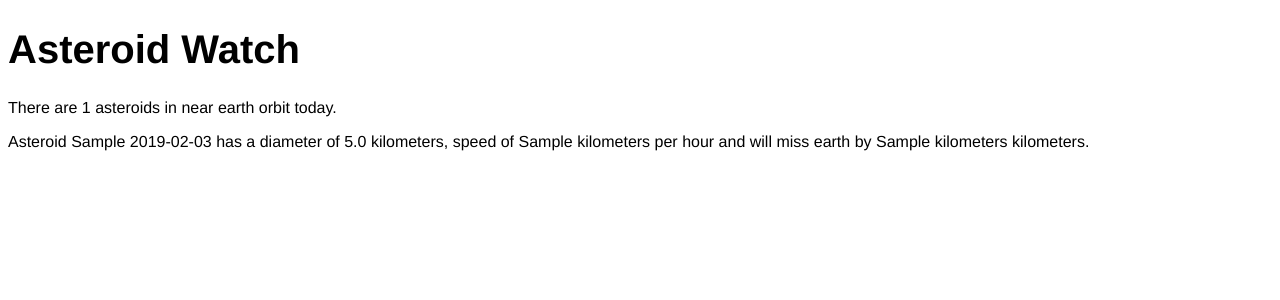
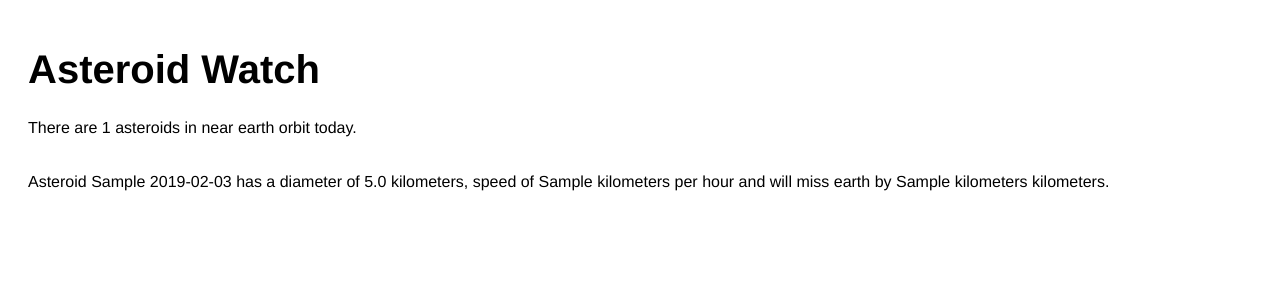
Before and after one commit to hpellis/asteroid_watch, a Flask app: page /result in a window 1280 px wide. Shown: the top 300 px of the page. Run offline with Flask 2, Linux system fonts and the light colour scheme; a database or web service that is not in the repository returns one stand-in record (values such as "Sample title"); data that the repository does not hold is empty.

Commit message:
css styling

```diff
--- a/static/css/main.css
+++ b/static/css/main.css
@@ -2,12 +2,17 @@
 h1 {
   font-size: 40px;
   font-family: helvetica;
-
+  padding-top: 20px;
+  padding-left: 20px;
 }
 
 
 p {
   font-family: 'helvetica';
   font-size: 16px;
+  padding-left: 20px;
+}
 
+#headline {
+padding-bottom: 20px;
 }
--- a/templates/result.html
+++ b/templates/result.html
@@ -4,12 +4,7 @@
 
 <h1> Asteroid Watch </h1>
 
-<p> There are {{number_asteroids}} asteroids in near earth orbit today.</p>
-
-<p> {{result}} </p>
-
-<p> {{ info }} </p>
-
+<p id="headline"> There are {{number_asteroids}} asteroids in near earth orbit today.</p>
 
 {% for key, value in asteroids_dict.items() %}
 
```
